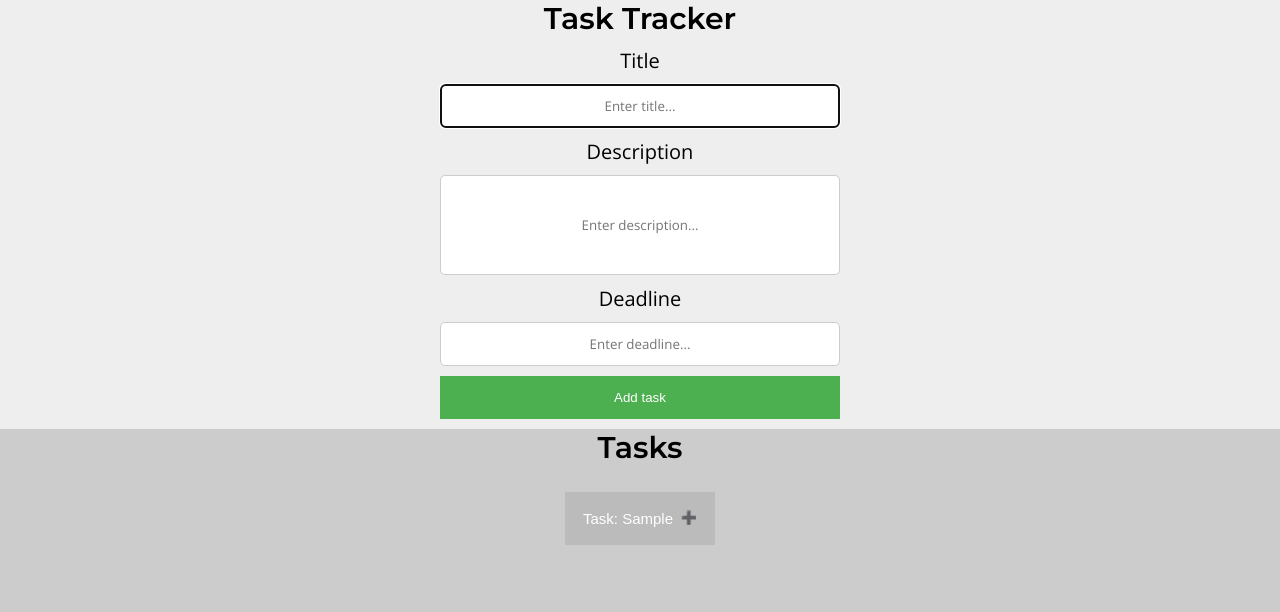
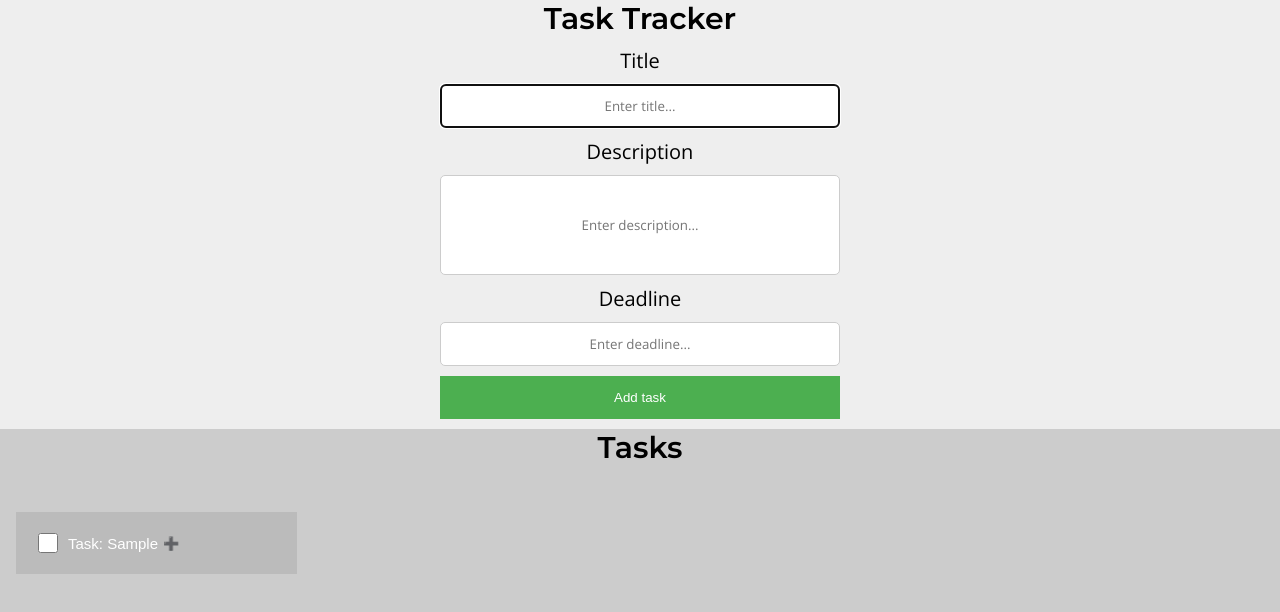
Before and after one commit to SamuelHaleDev/TaskTrackerClient, a React (Create React App) app in the folder tasktracker/: page / in a window 1280 px wide. Both pictures are taken after typing "Sample", "Sample", "Sample" into the empty fields and a click on the button "Add task". Shown: the top 612 px of the page. Built offline with nearby package versions, Linux system fonts and the light colour scheme.

Commit message:
Made styling changes

```diff
--- a/tasktracker/src/App.css
+++ b/tasktracker/src/App.css
@@ -61,6 +61,18 @@ input[id=description] {
   max-width: 400px;
   /* Align the placeholder text */
   /* Make it so text stays inside the box as long as possible */
+
+}
+
+input[type=checkbox] {
+  /* Add some default checkbox styling */
+  outline: none;
+  display: inline-block;
+  width: 20px;
+  height: 20px;
+  background-color: #eee;
+  /* Add some margin to the right of the checkbox */
+  margin-right: 10px;
 
 }
 
@@ -186,3 +198,27 @@ input {
   /* Add some rounding to the edges */
   border-radius: 5px;
 }
+
+button.collapsible {
+  display: flex;
+  align-items: center;
+  margin-bottom: 0px;
+}
+
+li.Task {
+  max-width: 100%;
+}
+
+/* Set up the ul to be a 4 column grid that repeats */
+ul.list {
+  display: grid;
+  grid-template-columns: repeat(4, 1fr);
+  grid-gap: 10px;
+  /* Add some padding to the top and bottom of the ul */
+  padding: 20px 0;
+}
+
+div.taskContainer {
+  max-width: 100%;
+  margin-top: 0px;
+}
--- a/tasktracker/src/components/Task.js
+++ b/tasktracker/src/components/Task.js
@@ -23,10 +23,15 @@ const Task = ({ task }) => {
   return (
     <>
       <li className='Task'>
-        <button type="button" className='collapsible' onClick={onClick} id={task.id}>Task: {task.title}</button>
-        <div className="content">
-          <span>Description: {task.description}</span>
-          <span>Due: {task.deadline}</span>
+        <div className='taskContainer'>
+          <button type="button" className='collapsible' onClick={onClick} id={task.id}>
+            <input type='checkbox' className='checkbox' id='checkbox' />
+            Task: {task.title}
+          </button>
+          <div className="content">
+            <span>Description: {task.description}</span>
+            <span>Due: {task.deadline}</span>
+          </div>
         </div>
       </li>
     </>
--- a/tasktracker/src/components/css/Task.css
+++ b/tasktracker/src/components/css/Task.css
@@ -15,7 +15,7 @@ span {
     background-color: #bbb;
     color: #ffffff;
     cursor: pointer;
-    width: 100%;
+    max-width: 300px;
     min-width: 150px;
     padding: 18px;
     border: none;
@@ -35,6 +35,9 @@ span {
     display: none;
     overflow: hidden;
     background-color: #ddd;
+    max-height: fit-content;
+    padding: 0 18px;
+    transition: max-height 0.2s ease-out;
   }
 
   .collapsible:after {
@@ -61,3 +64,7 @@ span {
     transition: 0.5s;
     background-color: #ddd;
 }
+
+div.content {
+  max-width: 300px;
+}
```
